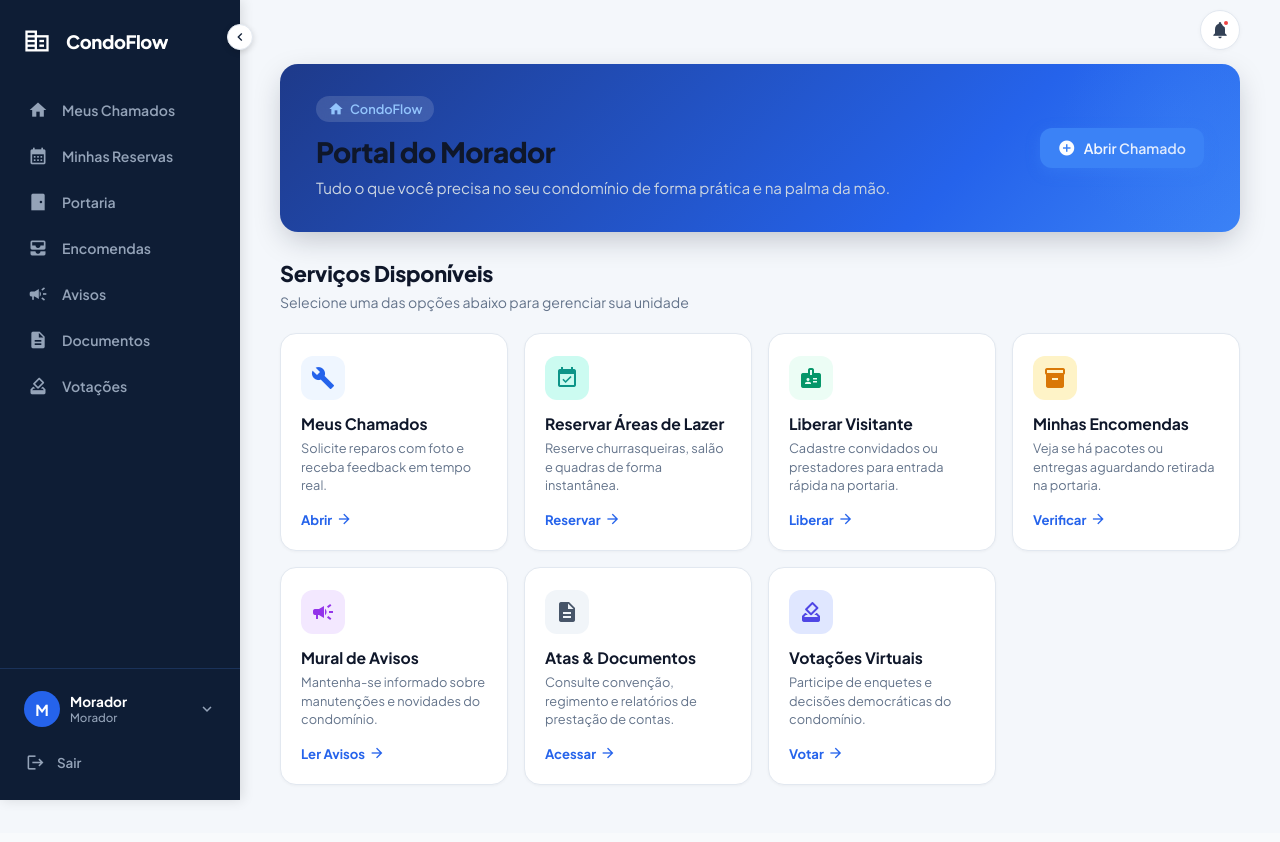
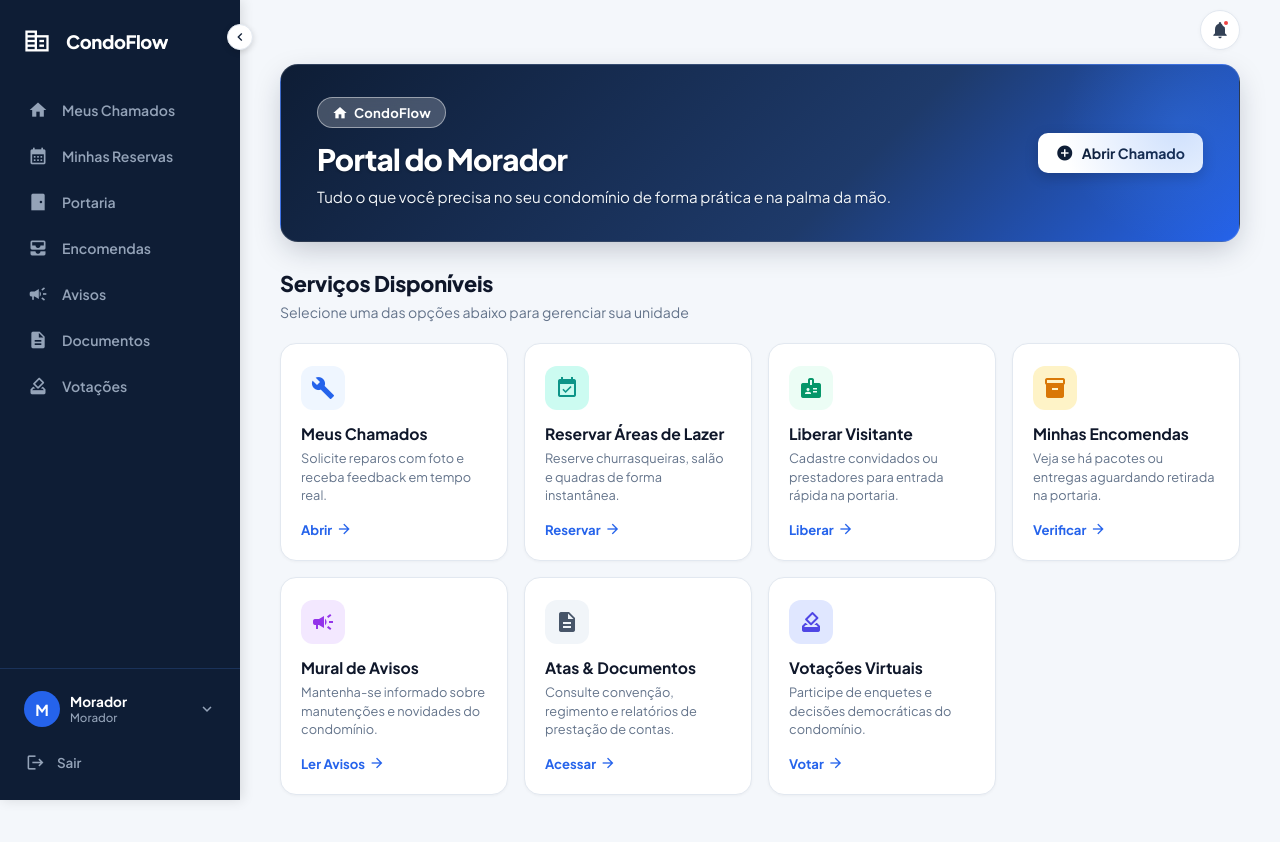
Before and after one commit to PetBr1995/condoflow, an Angular app in the folder frontend/: page /dashboard in a window 1280 px wide. Built offline with nearby package versions, Linux system fonts and the light colour scheme; no server answers; sample sign-in values are in the browser's storage.

Commit message:
fix(ui): apply high-contrast pure white typography and clear badge styles to dashboard banner

```diff
--- a/frontend/src/app/pages/dashboard/dashboard.component.css
+++ b/frontend/src/app/pages/dashboard/dashboard.component.css
@@ -8,7 +8,7 @@
    WELCOME BANNER
    =============================== */
 .dash-welcome-card {
-  background: linear-gradient(135deg, #0f172a 0%, #1e293b 60%, #334155 100%);
+  background: linear-gradient(135deg, #0e1d35 0%, #162c50 60%, #24477d 100%);
   border-radius: 18px;
   padding: 32px 36px;
   color: #ffffff;
@@ -17,9 +17,10 @@
   justify-content: space-between;
   gap: 24px;
   margin-bottom: 28px;
-  box-shadow: 0 10px 30px -5px rgba(15, 23, 42, 0.25);
+  box-shadow: 0 10px 30px -5px rgba(14, 29, 53, 0.25);
   position: relative;
   overflow: hidden;
+  border: 1px solid rgba(255, 255, 255, 0.12);
 }
 
 .dash-welcome-card::after {
@@ -34,42 +35,48 @@
 }
 
 .resident-banner {
-  background: linear-gradient(135deg, #1e3a8a 0%, #2563eb 70%, #3b82f6 100%);
+  background: linear-gradient(135deg, #0e1d35 0%, #1e3a6a 60%, #2563eb 100%);
 }
 
 .condo-badge {
   display: inline-flex;
   align-items: center;
   gap: 6px;
-  background: rgba(255, 255, 255, 0.14);
+  background: rgba(255, 255, 255, 0.22) !important;
+  border: 1px solid rgba(255, 255, 255, 0.45) !important;
   backdrop-filter: blur(8px);
-  padding: 5px 12px;
+  padding: 6px 14px;
   border-radius: 9999px;
-  font-size: 0.8rem;
-  font-weight: 600;
-  color: #93c5fd;
+  font-size: 0.82rem;
+  font-weight: 700 !important;
+  color: #ffffff !important;
   margin-bottom: 12px;
+  letter-spacing: 0.02em;
 }
 
 .condo-badge mat-icon {
   font-size: 16px;
   width: 16px;
   height: 16px;
+  color: #ffffff !important;
 }
 
 .dash-welcome-content h1 {
-  font-size: 1.75rem;
+  font-size: 1.85rem;
   font-weight: 800;
+  color: #ffffff !important;
   margin: 0 0 8px;
-  letter-spacing: -0.02em;
+  letter-spacing: -0.025em;
+  text-shadow: 0 1px 3px rgba(0, 0, 0, 0.3);
 }
 
 .dash-welcome-content p {
   font-size: 0.95rem;
-  color: #cbd5e1;
+  color: #f1f5f9 !important;
   margin: 0;
   max-width: 580px;
   line-height: 1.5;
+  text-shadow: 0 1px 2px rgba(0, 0, 0, 0.2);
 }
 
 .dash-welcome-actions {
@@ -83,22 +90,23 @@
   align-items: center;
   gap: 8px;
   padding: 11px 18px;
-  border-radius: 12px;
+  border-radius: 10px;
   font-size: 0.88rem;
-  font-weight: 600;
+  font-weight: 700;
   text-decoration: none;
   transition: all 0.2s ease;
 }
 
 .banner-btn.primary {
-  background: #3b82f6;
-  color: #ffffff;
-  box-shadow: 0 4px 14px rgba(59, 130, 246, 0.4);
+  background: #ffffff !important;
+  color: #0e1d35 !important;
+  box-shadow: 0 4px 14px rgba(0, 0, 0, 0.2);
 }
 
 .banner-btn.primary:hover {
-  background: #2563eb;
+  background: #f8fafc !important;
   transform: translateY(-2px);
+  box-shadow: 0 6px 18px rgba(0, 0, 0, 0.25);
 }
 
 .banner-btn.secondary {
```
